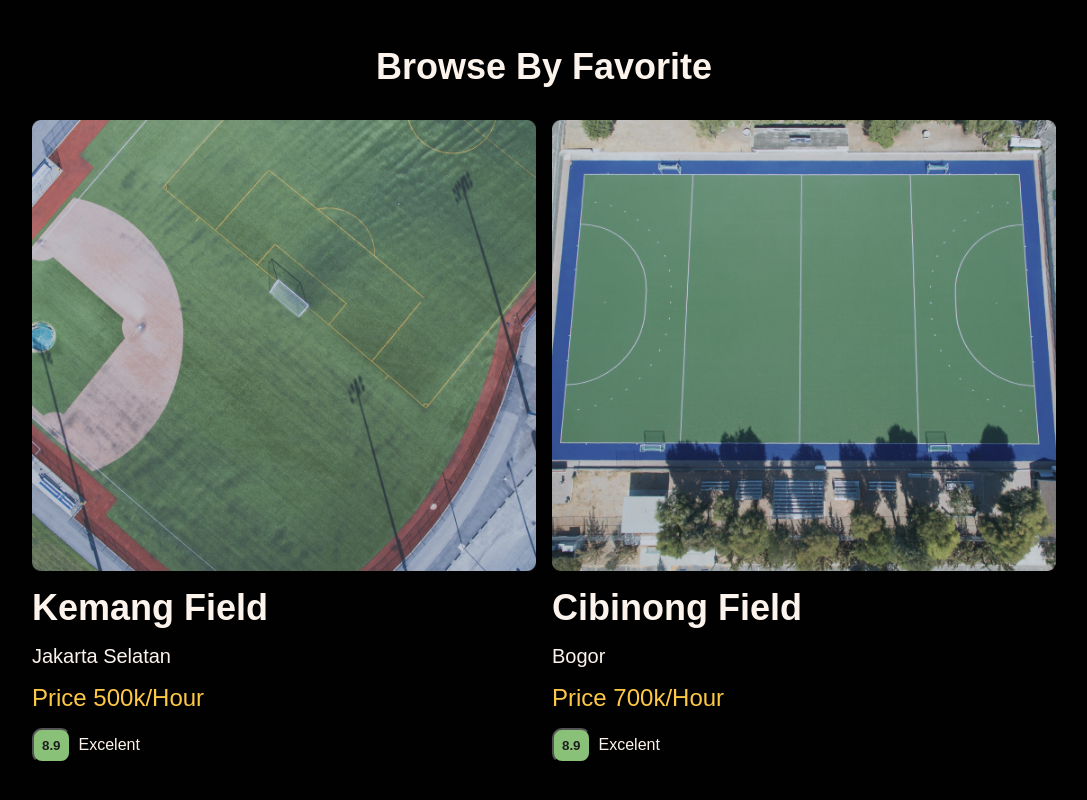
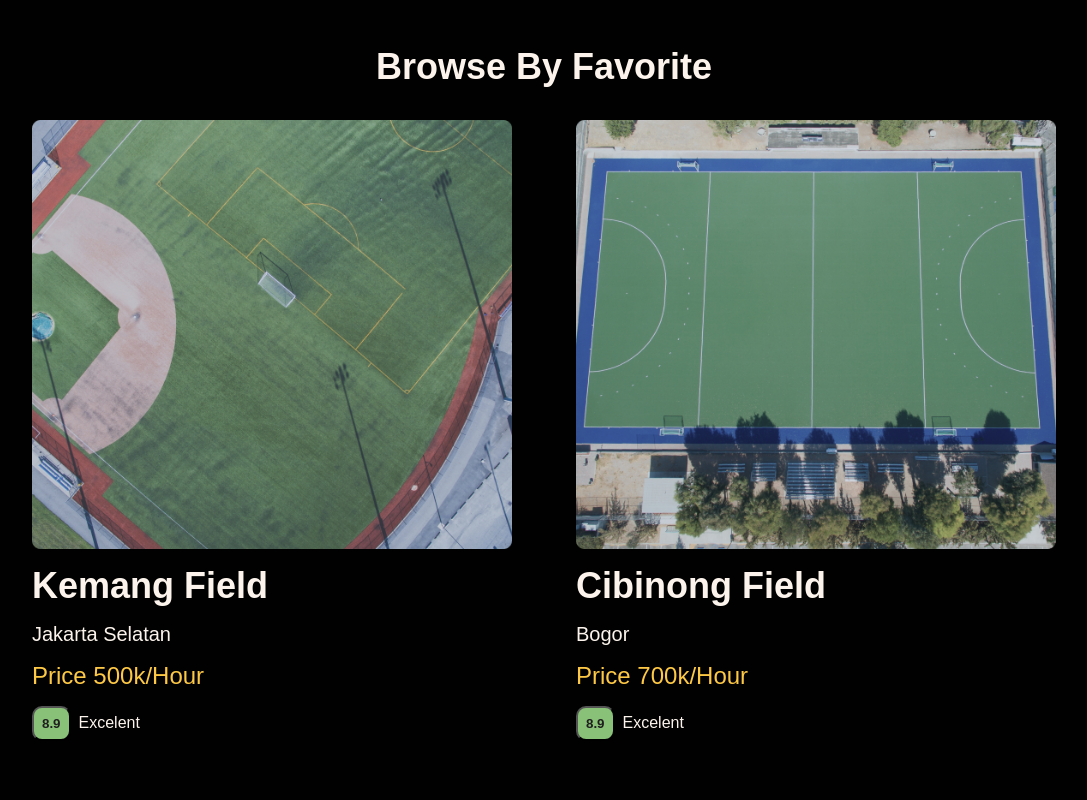
Before and after one commit to Kulicoding28/Football-webapp, a React (Create React App) app: page / in a window 1280 px wide. Shown: the part 1720-2520 px from the top of the page, without its empty margins (96-1183 px from the left). Built offline with nearby package versions, Linux system fonts and the light colour scheme; a web font is replaced by a local one.

Commit message:
page1-done-responsvie

```diff
--- a/src/components/featuredField/featuredField.module.css
+++ b/src/components/featuredField/featuredField.module.css
@@ -47,3 +47,117 @@
   color: #fcf4ec;
   font-size: 16px;
 }
+
+.ff {
+  display: flex;
+  flex-wrap: wrap;
+  justify-content: space-between;
+  gap: 16px;
+}
+
+.ffItem {
+  width: 100%;
+  max-width: 480px;
+  display: flex;
+  flex-direction: column;
+  gap: 16px;
+}
+
+.ffImg {
+  width: 100%;
+}
+
+.ffName {
+  font-weight: bold;
+  font-size: 28px;
+  color: #fcf4ec;
+}
+
+.ffCity {
+  font-weight: normal;
+  font-size: 18px;
+  color: #fcf4ec;
+}
+
+.ffPrice {
+  font-weight: normal;
+  font-size: 22px;
+  color: #fdc845;
+}
+
+.ffRatingButton {
+  background-color: #88c177;
+  color: #1f1f1f;
+  font-weight: bold;
+  padding: 8px;
+  border-radius: 10px;
+  margin-right: 8px;
+}
+
+.ffRatingEx {
+  color: #fcf4ec;
+  font-size: 14px;
+}
+
+@media screen and (min-width: 768px) {
+  .ff {
+    max-width: 425px;
+  }
+
+  .ffItem {
+    width: calc(50% - 8px);
+  }
+}
+
+@media only screen and (max-width: 425px) {
+  .ff {
+    justify-content: center;
+    max-width: 325px;
+  }
+
+  .ffItem {
+    max-width: 100%;
+  }
+
+  .ffName {
+    font-size: 18px;
+  }
+
+  .ffCity {
+    font-size: 10px;
+  }
+
+  .ffPrice {
+    font-size: 18px;
+  }
+
+  .ffRatingEx {
+    font-size: 10px;
+  }
+}
+
+@media screen and (min-width: 1024px) {
+  .ff {
+    max-width: 1024px;
+  }
+
+  .ffItem {
+    width: calc(33.33% - 10.666px);
+  }
+
+  .ffName {
+    font-size: 36px;
+  }
+
+  .ffCity {
+    font-size: 20px;
+  }
+
+  .ffPrice {
+    font-size: 24px;
+  }
+
+  .ffRatingEx {
+    font-size: 16px;
+  }
+}
--- a/src/components/fieldList/FieldList.jsx
+++ b/src/components/fieldList/FieldList.jsx
@@ -7,27 +7,27 @@ const FieldList = () => {
       <div className={styles.fListItem}>
         <img src="/assets/card1.png" alt="" className={styles.fListImg} />
         <div className={styles.fListTitle}>
-          <h1>Batavia Field</h1>
+          <h1 className={styles.judul}>Batavia Field</h1>
         </div>
       </div>
 
       <div className={styles.fListItem}>
         <img src="/assets/card2.png" alt="" className={styles.fListImg} />
         <div className={styles.fListTitle}>
-          <h1>Ragunan Field</h1>
+          <h1 className={styles.judul}>Ragunan Field</h1>
         </div>
       </div>
 
       <div className={styles.fListItem}>
         <img src="/assets/card3.png" alt="" className={styles.fListImg} />
         <div className={styles.fListTitle}>
-          <h1>Kukusan Field</h1>
+          <h1 className={styles.judul}>Kukusan Field</h1>
         </div>
       </div>
       <div className={styles.fListItem}>
         <img src="/assets/card4.png" alt="" className={styles.fListImg} />
         <div className={styles.fListTitle}>
-          <h1>Kemang Field</h1>
+          <h1 className={styles.judul}>Kemang Field</h1>
         </div>
       </div>
     </div>
--- a/src/components/fieldList/fieldList.module.css
+++ b/src/components/fieldList/fieldList.module.css
@@ -20,7 +20,7 @@
   border-radius: 10px;
 }
 
-.fListTitle > h1 {
+.judul {
   font-size: 32px;
   font-weight: 500;
   text-align: start;
@@ -30,7 +30,7 @@
 @media (max-width: 425px) {
   .fList {
     width: 100%;
-    max-width: 425px;
+    max-width: 325px;
     margin: 0 auto;
     display: flex;
     justify-content: center;
@@ -44,18 +44,23 @@
     height: 250px;
   }
 
+  .judul {
+    font-size: 18px;
+  }
+
   .fListImg {
     height: 100%;
-  }
-
-  .fListTitle > h1 {
-    font-size: 24px;
   }
 }
 
 @media (max-width: 768px) {
   .fList {
     flex-wrap: wrap;
+    margin: auto;
+    display: flex;
+    justify-content: center;
+    flex-wrap: wrap;
+    gap: 8px;
   }
   .fListItem {
     width: 100%;
@@ -64,8 +69,8 @@
   .fListImg {
     height: 200px;
   }
-  .fListTitle > h1 {
-    font-size: 24px;
+  .judul {
+    font-size: 20px;
   }
 }
 
@@ -80,8 +85,8 @@
   .fListImg {
     height: 250px;
   }
-  .fListTitle > h1 {
-    font-size: 28px;
+  .judul {
+    font-size: 24px;
   }
 }
 
@@ -96,7 +101,7 @@
   .fListImg {
     height: 350px;
   }
-  .fListTitle > h1 {
+  .judul {
     font-size: 32px;
   }
 }
--- a/src/components/mailList/mailList.module.css
+++ b/src/components/mailList/mailList.module.css
@@ -37,3 +37,30 @@
   font-weight: 500;
   cursor: pointer;
 }
+
+@media screen and (max-width: 600px) {
+  .mail {
+    margin-top: 80px;
+    padding: 20px;
+  }
+
+  .mailTitle {
+    font-size: 28px;
+  }
+
+  .mailDesc {
+    font-size: 16px;
+    text-align: center;
+  }
+
+  .mailInput {
+    width: 100%;
+    margin-right: 0;
+  }
+
+  .mailBtn {
+    width: 100%;
+    margin-top: 10px;
+    justify-content: center;
+  }
+}
--- a/src/pages/home/home.module.css
+++ b/src/pages/home/home.module.css
@@ -37,3 +37,79 @@
   font-weight: bold;
   margin-top: 42px;
 }
+
+/* Tablet */
+@media (min-width: 769px) and (max-width: 1024px) {
+  .homeContainer {
+    margin-top: 72px;
+  }
+
+  .featuredTitle {
+    font-size: 52px;
+  }
+
+  .grayDiv {
+    margin-top: 48px;
+    max-width: 768px;
+  }
+
+  .homeTitle {
+    font-size: 24px;
+  }
+
+  .homeTitles {
+    font-size: 32px;
+    margin-top: 32px;
+  }
+}
+
+/* Tablet */
+@media only screen and (max-width: 768px) {
+  .homeContainer {
+    margin-top: 72px;
+  }
+
+  .featuredTitle {
+    font-size: 48px;
+  }
+
+  .grayDiv {
+    margin-top: 48px;
+    max-width: 425px;
+  }
+
+  .homeTitle {
+    font-size: 24px;
+  }
+
+  .homeTitles {
+    font-size: 24px;
+    margin-top: 32px;
+  }
+}
+
+/* Mobile */
+@media only screen and (max-width: 480px) {
+  .homeContainer {
+    margin-top: 48px;
+  }
+
+  .featuredTitle {
+    font-size: 36px;
+  }
+
+  .grayDiv {
+    margin-top: 32px;
+    padding: 16px;
+    max-width: 325px;
+  }
+
+  .homeTitle {
+    font-size: 24px;
+  }
+
+  .homeTitles {
+    font-size: 28px;
+    margin-top: 24px;
+  }
+}
```
